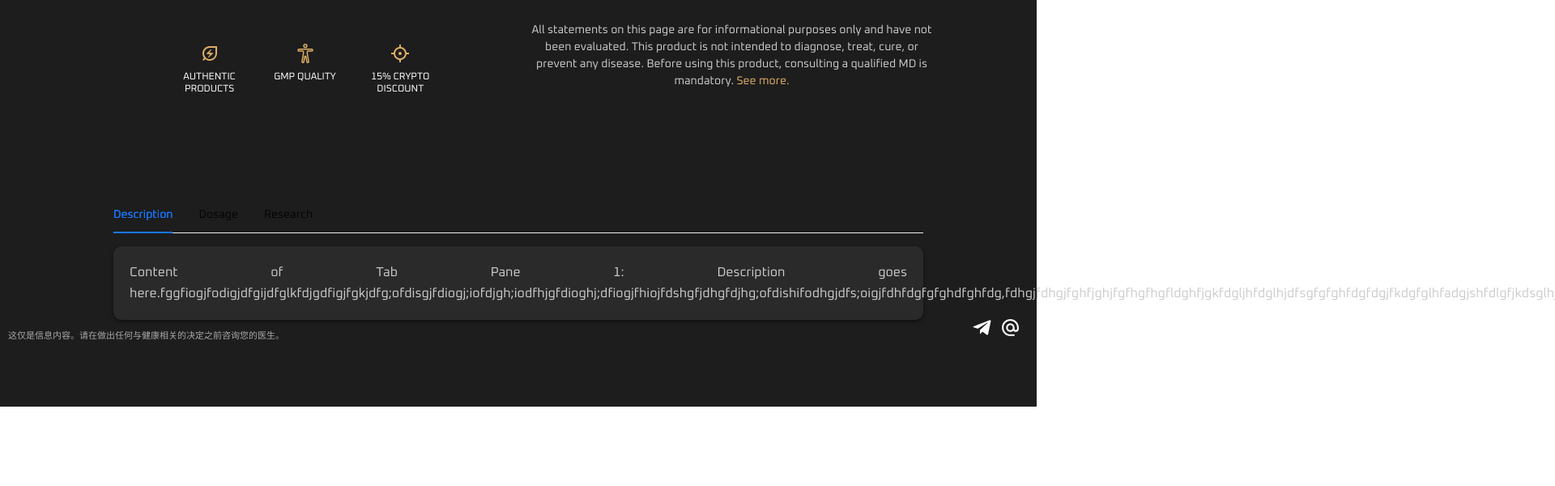
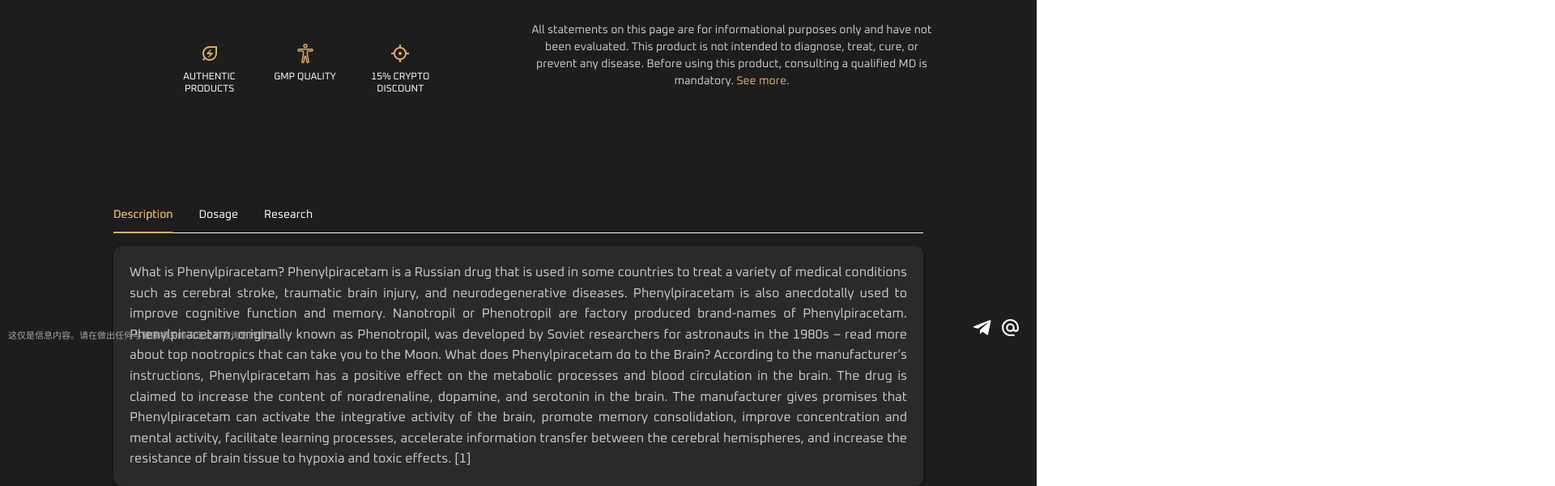
Before and after one commit to Aleks2580/Animus, a React (Vite) app in the folder my-app-vite/: page /products/alpha_gpc in a window 1280 px wide. Shown: the part 378-978 px from the top of the page at 81% size, 1920 px wide, since content can reach past the window. Before the commit the page ends 880 px from the top, so only its background shows below. Built offline with nearby package versions, Linux system fonts and the light colour scheme.

Commit message:
faq layout and setup done

```diff
--- a/my-app-vite/src/App.jsx
+++ b/my-app-vite/src/App.jsx
@@ -11,6 +11,7 @@ import Footer from "./components/Footer/Footer";
 import Products from "./components/Products/Products";
 import ContactIcons from "./components/ContactIcons/ContactIcons";
 import ProductPage from "./components/Products/ProductPage";
+import Faq from "./components/Faq/Faq";
 
 function Layout() {
   return (
@@ -56,6 +57,7 @@ function App() {
           />
           <Route path="products" element={<Products />} />
           <Route path="products/:productId" element={<ProductPage />} />
+          <Route path="faq" element={<Faq />} />
         </Route>
       </Routes>
       <FloatButton.BackTop className={styles.floatButton} />
--- a/my-app-vite/src/components/Products/ProductPage.jsx
+++ b/my-app-vite/src/components/Products/ProductPage.jsx
@@ -4,27 +4,10 @@ import { useProducts } from "../../constants/ProductsConstants";
 import { MdOutlineEnergySavingsLeaf } from "react-icons/md";
 import { IoBodyOutline } from "react-icons/io5";
 import { RiFocus3Line } from "react-icons/ri";
-import { Tabs } from 'antd';
+import { Tabs } from "antd";
 import styles from "./ProductPage.module.css";
 
 const { TabPane } = Tabs;
-// const items = [
-//   {
-//     key: 'description',
-//     label: 'Description',
-//     children: 'Content of Tab Pane 1gfgnfdkjgjfhdgkfdnbgjkfdnbkfdnbfdkmbnfdjk.gbfkdbndfkmbknfd.bmfdkbfjng.fjnfdk.gnkfdkmnvfdm,bn.fdgkmbfdn.gflngkbfdng.kjfhgfjdkgnfdmg',
-//   },
-//   {
-//     key: 'dosage',
-//     label: 'Dosage',
-//     children: 'Content of Tab Pane 2',
-//   },
-//   {
-//     key: 'research',
-//     label: 'Research',
-//     children: 'Content of Tab Pane 3',
-//   },
-// ];
 
 export default function ProductPage() {
   const { productId } = useParams();
@@ -44,19 +27,22 @@ export default function ProductPage() {
       {/* Product Section */}
       <section className={styles.productSection}>
         <div className={styles.imageWrapper}>
-          <img src={product.image} alt={product.name} className={styles.image} />
-          {/* Features Icons */}
+          <img
+            src={product.image}
+            alt={product.name}
+            className={styles.image}
+          />
           <div className={styles.features}>
             <div className={styles.iconBox}>
-            <MdOutlineEnergySavingsLeaf className={styles.icon} />
+              <MdOutlineEnergySavingsLeaf className={styles.icon} />
               <p>AUTHENTIC PRODUCTS</p>
             </div>
             <div className={styles.iconBox}>
-            <IoBodyOutline className={styles.icon} />
+              <IoBodyOutline className={styles.icon} />
               <p>GMP QUALITY</p>
             </div>
             <div className={styles.iconBox}>
-            <RiFocus3Line className={styles.icon} />
+              <RiFocus3Line className={styles.icon} />
               <p>15% CRYPTO DISCOUNT</p>
             </div>
           </div>
@@ -66,13 +52,11 @@ export default function ProductPage() {
           <h1 className={styles.name}>{product.name}</h1>
           <p className={styles.description}>{product.description}</p>
 
-          {/* Pricing */}
           <div className={styles.priceSection}>
             <span className={styles.price}>$30.00</span>
             <span className={styles.inStock}>In stock</span>
           </div>
 
-          {/* Add to Cart */}
           <div className={styles.cartSection}>
             <div className={styles.quantityWrapper}>
               <button>-</button>
@@ -82,82 +66,113 @@ export default function ProductPage() {
             <button className={styles.addToCart}>Add to Cart</button>
           </div>
 
-          {/* General Info Disclaimer */}
           <div className={styles.disclaimer}>
             <p>
               All statements on this page are for informational purposes only
               and have not been evaluated. This product is not intended to
               diagnose, treat, cure, or prevent any disease. Before using this
               product, consulting a qualified MD is mandatory.{" "}
-              <a href="#more" className={styles.moreLink}>See more.</a>
+              <a href="#more" className={styles.moreLink}>
+                See more.
+              </a>
             </p>
           </div>
         </div>
       </section>
 
       {/* Tabs */}
-      {/* <section className={styles.tabs}>
-      <Tabs className={styles.tabButton} defaultActiveKey="1" items={items} onChange={onChange} />
-        <button className={styles.tabButton}>Description</button>
-        <button className={styles.tabButton}>Dosage</button>
-        <button className={styles.tabButton}>Research</button>
-        <button className={styles.tabButton}>Reviews</button>
-      </section> */}
       <section className={styles.tabs}>
         <Tabs
           defaultActiveKey="description"
-          onChange={onChange}
-          className={styles.customTabs}
-          // tabBarStyle={'color: white'}
+
+
+
         >
-          <TabPane className={styles.productInfo} tab="Description" key="description">
-            Content of Tab Pane 1: Description goes here.fggfiogjfodigjdfgijdfglkfdjgdfigjfgkjdfg;ofdisgjfdiogj;iofdjgh;iodfhjgfdioghj;dfiogjfhiojfdshgfjdhgfdjhg;ofdishifodhgjdfs;oigjfdhfdgfgfghdfghfdg,fdhgjfdhgjfghfjghjfgfhgfhgfldghfjgkfdgljhfdglhjdfsgfgfghfdgfdgjfkdgfglhfadgjshfdlgfjkdsglhjfdsh,gfdgfdgfdgfgfdgsffdgfdgfghsfdh
+          <TabPane
+            className={styles.productInfo}
+            tab="Description"
+            key="description"
+
+          >
+            <div className={styles.productText}>
+              What is Phenylpiracetam? Phenylpiracetam is a Russian drug that is
+              used in some countries to treat a variety of medical conditions
+              such as cerebral stroke, traumatic brain injury, and
+              neurodegenerative diseases. Phenylpiracetam is also anecdotally
+              used to improve cognitive function and memory. Nanotropil or
+              Phenotropil are factory produced brand-names of Phenylpiracetam.
+              Phenylpiracetam, originally known as Phenotropil, was developed by
+              Soviet researchers for astronauts in the 1980s – read more about
+              top nootropics that can take you to the Moon. What does
+              Phenylpiracetam do to the Brain? According to the manufacturer’s
+              instructions, Phenylpiracetam has a positive effect on the
+              metabolic processes and blood circulation in the brain. The drug
+              is claimed to increase the content of noradrenaline, dopamine, and
+              serotonin in the brain. The manufacturer gives promises that
+              Phenylpiracetam can activate the integrative activity of the
+              brain, promote memory consolidation, improve concentration and
+              mental activity, facilitate learning processes, accelerate
+              information transfer between the cerebral hemispheres, and
+              increase the resistance of brain tissue to hypoxia and toxic
+              effects. [1]
+            </div>
           </TabPane>
-          <TabPane tab="Dosage" key="dosage">
-            Content of Tab Pane 2: Dosage details go here.
+          <TabPane className={styles.productInfo} tab="Dosage" key="dosage">
+            <div className={styles.productText}>
+              Contraindications Individual intolerance. It is not recommended
+              for children, pregnant and lactating ladies due to the lack of
+              clinical research data. With caution: Patients with severe liver
+              and kidneys diseases, severe arterial hypertension, severe
+              atherosclerosis, previous panic attacks, and acute psychotic
+              states accompanied by psychomotor agitation (due to the possible
+              exacerbation of anxiety, panic, hallucinations, and delirium), as
+              well as patients prone to allergic reactions to nootropic drugs of
+              the pyrrolidone group. Phenylpiracetam Dosage & How to Use
+              Phenylpiracetam doses may vary between 100 mg and 300 mg. Most
+              common Phenylpiracetam dose is 100 mg taken once a day, every
+              morning after meals. The usual Phenylpiracetam course duration is
+              from 2 weeks to 3 months, on average 30 days. The nootropic
+              supplement should not be taken after 4 pm. One pack of Nanotropil
+              (Phenylpiracetam) contains either 10 or 30 pills, each with 100 mg
+              of the active ingredient. If you buy Phenylpiracetam 1 pack (30
+              pills) it will be sufficient for 30 days of administration. To
+              obtain detailed information about effects and dosages, please read
+              the official instructions below. What are Phenylpiracetam Side
+              effects? Phenylpiracetam is a potent nootropic that has a range of
+              potential side effects, although they are said to be rare. During
+              the first 1–3 days of admission, some patients may suffer
+              psychomotor agitation, hyperemia of the skin, warm flashes, and
+              hypertension. It is important to consult with a doctor before
+              taking any preparation. If Phenylpiracetam is taken after 3 pm, it
+              may cause insomnia. In patients with severe psycho emotional
+              exhaustion, Phenylpiracetam may cause drowsiness. PHENYLPIRACETAM
+              OFFICIAL INSTRUCTION
+            </div>
           </TabPane>
-          <TabPane tab="Research" key="research">
-            Content of Tab Pane 3: Research information goes here.
+          <TabPane className={styles.productInfo} tab="Research" key="research">
+            <div className={styles.productText}>
+              Bobkov et al (1983) [Pharmacological characteristics of a new
+              phenyl analog of piracetam–4-phenylpiracetam]
+              https://pubmed.ncbi.nlm.nih.gov/6403074/ Ratnikov et al (1985)
+              [Effect of piracetam derivatives on antibody formation]
+              https://pubmed.ncbi.nlm.nih.gov/4063506/ PP Kalinskiĭ, VV Nazarov
+              (2007) Use of phenotropil in the treatment of asthenic syndrome
+              and autonomic disturbances in the acute period of mild cranial
+              brain trauma https://pubmed.ncbi.nlm.nih.gov/18689001/ А Malykh
+              (2010) Piracetam and piracetam-like drugs: from basic science to
+              novel clinical applications to CNS disorders
+              https://pubmed.ncbi.nlm.nih.gov/20166767/ Koval’chuk et al (2010)
+              [Efficacy of phenotropil in the rehabilitation of stroke patients]
+              https://pubmed.ncbi.nlm.nih.gov/21626817/ V I Akhapkina, R V
+              Akhapkin (2013) [Identification and evaluation of the neuroleptic
+              activity of phenotropil] https://pubmed.ncbi.nlm.nih.gov/23994920/
+              Zvejniece et al (2017). S-phenylpiracetam, a selective DAT
+              inhibitor, reduces body weight gain without influencing locomotor
+              activity. https://pubmed.ncbi.nlm.nih.gov/28743458/
+            </div>
           </TabPane>
         </Tabs>
       </section>
-
-      {/* Product Description */}
-      {/* <section className={styles.productInfo}>
-        <h2>Buy {product.name} Online</h2>
-        <p>
-        Piracetam is a nootropic supplement that is used to improve cognitive function. It is a derivative of gamma-amino-butyric acid (GABA) with an effect on the central nervous system (CNS). Piracetam is also used in the complex therapy of medical conditions with brain function impairment.
-
-Piracetam was first created in 1964 by a team of scientists under the guidance of Dr Giurgea. It is often called “the grandfather of all nootropics”.
-
-Over the last four decades, Piracetam under the brand name Nootropil has been extensively studied and it is currently approved for use in over 100 countries.
-
-PIRACETAM (NOOTROPIL) RESEARCH
-Piracetam clinical studies and research focus on the elderly with dementia, schizophrenia, and other related neurodegenerative and cognitive disorders, or brain injury cases. Go to the Research tab for links to scientific papers including animal and human studies.
-
-WHAT ARE PIRACETAM BENEFITS & EFFECTS?
-Piracetam is a nootropic supplement that is used to improve cognitive function. It is believed to help with memory, learning, focus, and concentration. Some people also take Piracetam to help with anxiety and depression.
-
-Piracetam is often used by healthy individuals searching for safe and mild cognitive improvement. But it is mostly prescribed to older patients, children, and adults who want to relieve the following symptoms:
-
-Symptomatic treatment of various memory disorders;
-Psychoorganic syndrome with asthenia;
-Alcoholic psycho-organic syndrome;
-Treatment-resistant depressions;
-Other conditions, characterized by lowered intellectual functioning.
-Piracetam’s effects also include preventing blood clotting issues, increasing longevity, and maintaining mental abilities in older patients. It was also found to improve communication between the two hemispheres of the brain.
-
-PIRACETAM (NOOTROPIL) SAFETY
-Piracetam (Nootropil) is deemed to be safe and well-tolerated by most users. Piracetam reviews are available in the Reviews tab.
-
-WHERE TO BUY PIRACETAM (NOOTROPIL)?
-Piracetam is a popular nootropic supplement that is available for purchase from different vendors. You can order Piracetam OTC in some countries. There are different forms of Piracetam available to source: powder, pills, solution. CosmicNootropic offers Piracetam capsules and ampoules in the US and worldwide.
-
-Also check out Piracetam combination nootropics:
-
-
-        </p>
-      </section> */}
     </div>
   );
 }
--- a/my-app-vite/src/components/Products/ProductPage.module.css
+++ b/my-app-vite/src/components/Products/ProductPage.module.css
@@ -137,82 +137,36 @@ button {
   text-decoration: none;
 }
 
- .tabs {
+.tabs {
   max-width: 1000px;
-  display: flex;
-  justify-content: space-between;
   margin: 40px auto 0;
-  /* padding: 20px; */
-}
-
-.tabButton {
-  padding: 15px 25px;
-  margin: 0 5px;
-  background-color: #2a2a2a;
-  border: 1px solid #deae66;
-  color: #deae66;
-  cursor: pointer;
-  font-size: 18px;
-  border-radius: 5px;
-}
-
-.tabButton:hover {
-  background-color: #deae66;
-  color: #1d1d1d;
+  overflow-wrap: break-word;
+  word-wrap: break-word;
+  word-break: break-word;
 }
 
 .productInfo {
-  max-width: 1000px !important; /* Matches the combined width of the image + details */
-  margin: auto 0; /* Align to center and add spacing */
   padding: 20px;
-  background-color: #2a2a2a; /* Subtle background for readability */
+  background-color: #2a2a2a;
   border-radius: 10px;
-  color: #ccc; /* Softer text color */
-  line-height: 1.6; /* Improved spacing between lines */
-  font-size: 16px; /* Readable text size */
-  font-weight: 400; /* Remove boldness */
-  text-align: justify; /* Clean text alignment */
-  box-shadow: 0 2px 4px rgba(0, 0, 0, 0.5); /* Light shadow for depth */
+  color: #ccc;
+  line-height: 1.6;
+  font-size: 16px;
+  font-weight: 400;
+  text-align: justify;
+  box-shadow: 0 2px 4px rgba(0, 0, 0, 0.5);
 }
 
-.productInfo h2 {
-  font-size: 28px;
-  color: #deae66; /* Highlight heading with gold */
-  margin-bottom: 20px;
-  font-weight: bold;
-  text-align: center; /* Center the title */
+
+
+:global(.ant-tabs-tab) {
+  color:  #fff !important; /* Active color: Blue */
 }
 
-.productInfo p {
-  margin-bottom: 20px; /* Consistent spacing between paragraphs */
+:global(.ant-tabs .ant-tabs-tab.ant-tabs-tab-active .ant-tabs-tab-btn) {
+  color: #deae66 !important; /* Active color: Blue */
 }
 
-/* .customTabs .ant-tabs-nav {
-  max-width: 1000px;
-  margin-bottom: 16px;
-  display: flex;
-  justify-content: center;
-  text-wrap: wrap;
+:global(.ant-tabs-ink-bar.ant-tabs-ink-bar-animated) {
+  background-color: #deae66 !important; /* gold */
 }
-
-.customTabs .ant-tabs-tab {
-  font-size: 16px;
-  font-weight: 600;
-  color: #1d1d1d;
-  padding: 10px 20px;
-  border: 1px solid #deae66;
-  border-radius: 5px;
-  transition: all 0.3s;
-}
-
-.customTabs .ant-tabs-tab-active {
-  background-color: #deae66 !important;
-  color: #fff;
-}
-
-.customTabs .ant-tabs-content-holder {
-  padding: 16px;
-  background-color: #f9f9f9;
-  border: 1px solid #deae66;
-  border-radius: 5px;
-} */
```
Also changed, not shown: my-app-vite/src/components/Faq/Faq.jsx (added, +20 -0 lines), my-app-vite/src/components/Faq/Faq.module.css (added, +25 -0 lines), my-app-vite/src/constants/FaqConstants.jsx (added, +61 -0 lines).
